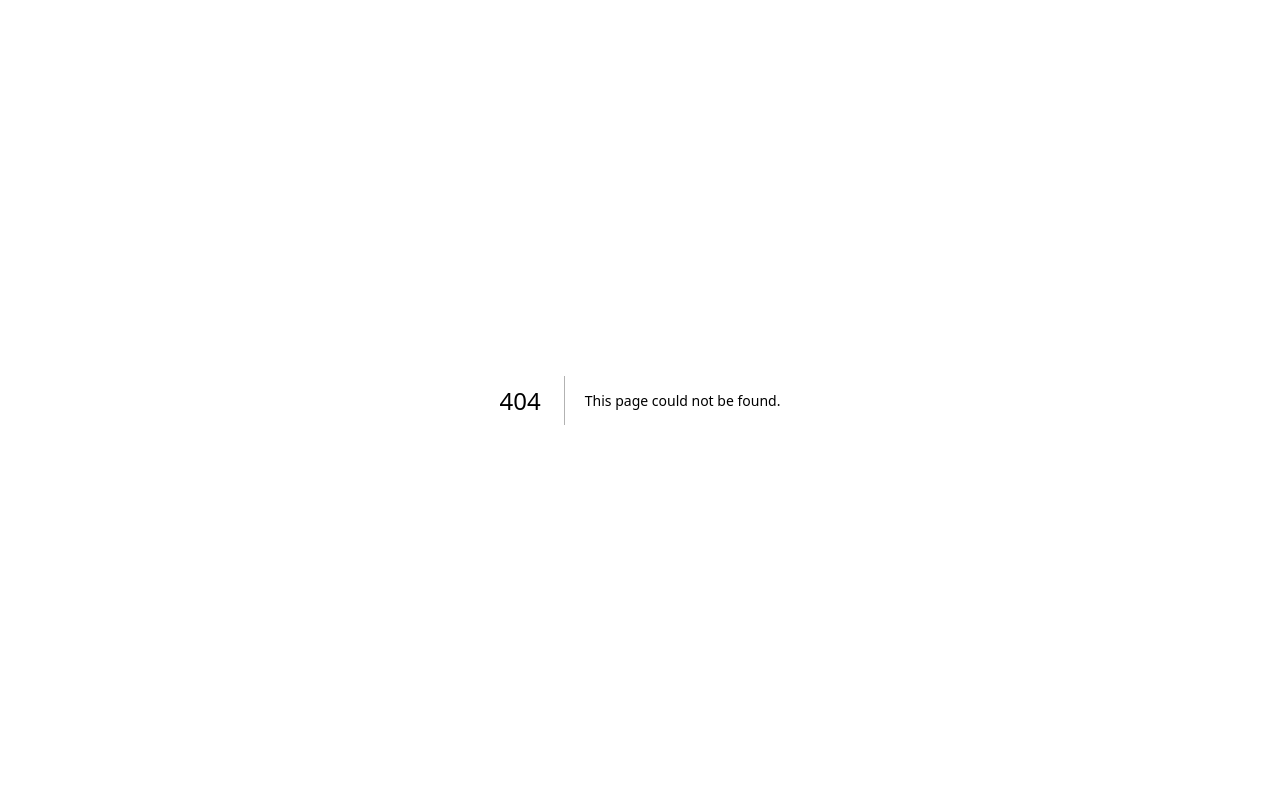
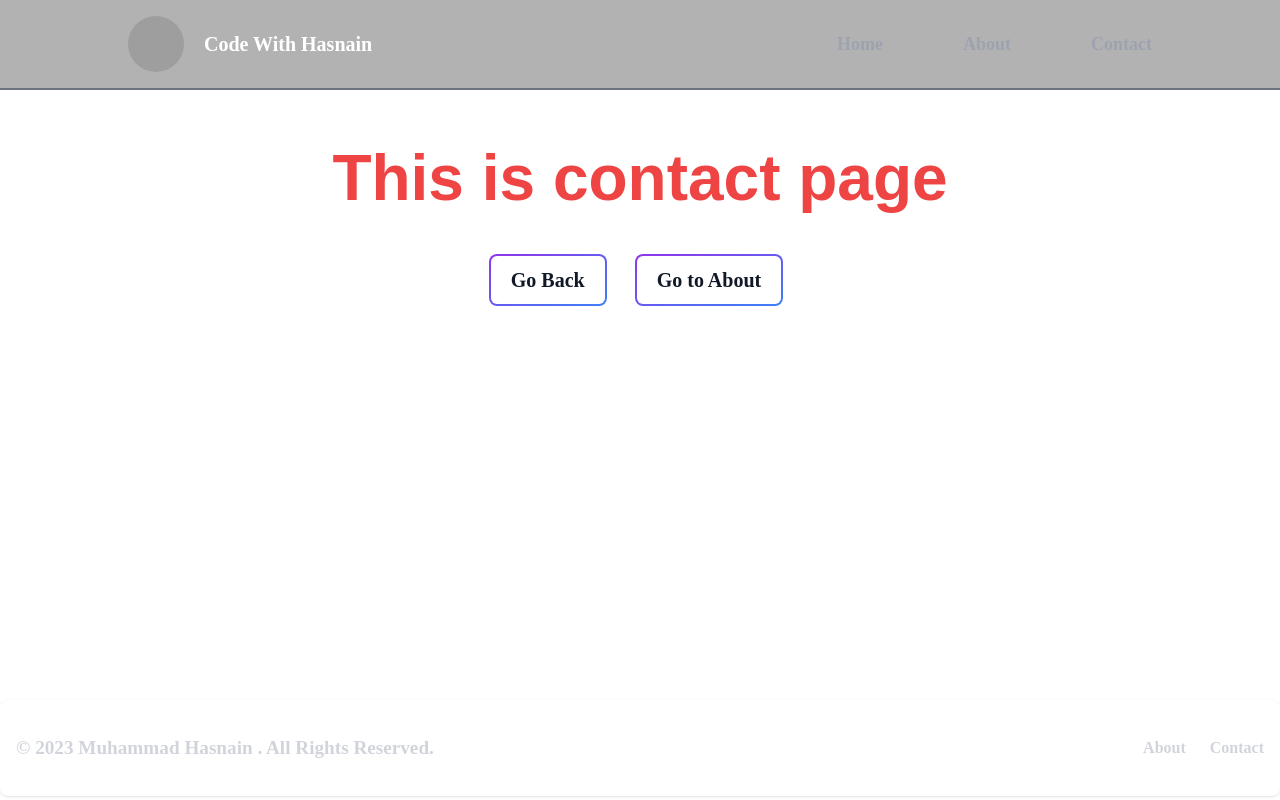
Before and after one commit to mhasnain23/assignment_3, a Next.js app: page /contact in a window 1280 px wide. Before the commit this address had no page. Built offline with nearby package versions, Linux system fonts and the light colour scheme; grey boxes are pictures that could not be loaded.

Commit message:
assignment 3 done ✅

```diff
--- /dev/null
+++ b/src/app/about/page.tsx
@@ -0,0 +1,31 @@
+'use client';
+
+import Link from "next/link";
+import { useRouter } from "next/navigation";
+
+const About = () => {
+
+  const router = useRouter();
+
+  return (
+    <div className="max-w-7xl flex flex-col items-center justify-center gap-7 mx-auto">
+      <h1 className="text-[4rem] text-center mt-10 font-bold text-blue-500">
+        This is about page
+      </h1>
+      <div className="flex items-center justify-center gap-5">
+        <button onClick={()=> router.push("/")} className="relative inline-flex items-center justify-center p-0.5 mb-2 me-2 overflow-hidden text-sm font-medium text-gray-900 rounded-lg group bg-gradient-to-br from-purple-600 to-blue-500 group-hover:from-purple-600 group-hover:to-blue-500 hover:text-white dark:text-white focus:ring-4 focus:outline-none focus:ring-blue-300 dark:focus:ring-blue-800">
+          <span className="text-xl font-[poppins] font-bold relative px-5 py-2.5 transition-all ease-in duration-75 bg-white dark:bg-gray-900 rounded-md group-hover:bg-opacity-0">
+            Go Back
+          </span>
+        </button>
+        <button onClick={()=> router.push("/contact")} className="relative inline-flex items-center justify-center p-0.5 mb-2 me-2 overflow-hidden text-sm font-medium text-gray-900 rounded-lg group bg-gradient-to-br from-purple-600 to-blue-500 group-hover:from-purple-600 group-hover:to-blue-500 hover:text-white dark:text-white focus:ring-4 focus:outline-none focus:ring-blue-300 dark:focus:ring-blue-800">
+          <span className="text-xl font-[poppins] font-bold relative px-5 py-2.5 transition-all ease-in duration-75 bg-white dark:bg-gray-900 rounded-md group-hover:bg-opacity-0">
+            Go to Contact
+          </span>
+        </button>
+      </div>
+    </div>
+  );
+};
+
+export default About;
--- /dev/null
+++ b/src/app/contact/page.tsx
@@ -0,0 +1,35 @@
+'use client';
+
+import { useRouter } from "next/navigation";
+import Link from "next/link";
+
+const Contact = () => {
+
+  const router = useRouter();
+
+  return (
+    <div className="max-w-7xl flex flex-col items-center justify-center gap-7 mx-auto">
+      <h1 className="text-[4rem] text-center mt-10 font-bold text-red-500">
+        This is contact page
+      </h1>
+      <div className="flex items-center justify-center gap-5">
+        <Link href={"/"}>
+          <button onClick={()=> router.push("/")} className="relative inline-flex items-center justify-center p-0.5 mb-2 me-2 overflow-hidden text-sm font-medium text-gray-900 rounded-lg group bg-gradient-to-br from-purple-600 to-blue-500 group-hover:from-purple-600 group-hover:to-blue-500 hover:text-white dark:text-white focus:ring-4 focus:outline-none focus:ring-blue-300 dark:focus:ring-blue-800">
+            <span className="text-xl font-bold font-[poppins] relative px-5 py-2.5 transition-all ease-in duration-75 bg-white dark:bg-gray-900 rounded-md group-hover:bg-opacity-0">
+              Go Back
+            </span>
+          </button>
+        </Link>
+        <Link href={"/about"}>
+          <button onClick={()=> router.push("/about")} className="relative inline-flex items-center justify-center p-0.5 mb-2 me-2 overflow-hidden text-sm font-medium text-gray-900 rounded-lg group bg-gradient-to-br from-purple-600 to-blue-500 group-hover:from-purple-600 group-hover:to-blue-500 hover:text-white dark:text-white focus:ring-4 focus:outline-none focus:ring-blue-300 dark:focus:ring-blue-800">
+            <span className="text-xl font-bold font-[poppins] relative px-5 py-2.5 transition-all ease-in duration-75 bg-white dark:bg-gray-900 rounded-md group-hover:bg-opacity-0">
+              Go to About
+            </span>
+          </button>
+        </Link>
+      </div>
+    </div>
+  );
+};
+
+export default Contact;
--- a/src/app/globals.css
+++ b/src/app/globals.css
@@ -20,6 +20,10 @@ body {
   font-family: Arial, Helvetica, sans-serif;
 }
 
+.w-5{
+  background-image: url("/src/public/logo-image.webp");
+}
+
 @layer utilities {
   .text-balance {
     text-wrap: balance;
--- a/src/app/layout.tsx
+++ b/src/app/layout.tsx
@@ -1,6 +1,8 @@
 import type { Metadata } from "next";
 import localFont from "next/font/local";
 import "./globals.css";
+import Navbar from "@/components/navbar";
+import Footer from "@/components/footer";
 
 const geistSans = localFont({
   src: "./fonts/GeistVF.woff",
@@ -28,7 +30,9 @@ export default function RootLayout({
       <body
         className={`${geistSans.variable} ${geistMono.variable} antialiased`}
       >
+        <Navbar/>
         {children}
+      <Footer/>
       </body>
     </html>
   );
--- a/src/app/page.tsx
+++ b/src/app/page.tsx
@@ -1,101 +1,37 @@
+"use client";
+
+import Card from "@/components/card";
+import Footer from "@/components/footer";
 import Image from "next/image";
+import Link from "next/link";
+import { useRouter } from "next/navigation";
 
 export default function Home() {
+  const router = useRouter();
+
   return (
-    <div className="grid grid-rows-[20px_1fr_20px] items-center justify-items-center min-h-screen p-8 pb-20 gap-16 sm:p-20 font-[family-name:var(--font-geist-sans)]">
-      <main className="flex flex-col gap-8 row-start-2 items-center sm:items-start">
-        <Image
-          className="dark:invert"
-          src="https://nextjs.org/icons/next.svg"
-          alt="Next.js logo"
-          width={180}
-          height={38}
-          priority
-        />
-        <ol className="list-inside list-decimal text-sm text-center sm:text-left font-[family-name:var(--font-geist-mono)]">
-          <li className="mb-2">
-            Get started by editing{" "}
-            <code className="bg-black/[.05] dark:bg-white/[.06] px-1 py-0.5 rounded font-semibold">
-              src/app/page.tsx
-            </code>
-            .
-          </li>
-          <li>Save and see your changes instantly.</li>
-        </ol>
-
-        <div className="flex gap-4 items-center flex-col sm:flex-row">
-          <a
-            className="rounded-full border border-solid border-transparent transition-colors flex items-center justify-center bg-foreground text-background gap-2 hover:bg-[#383838] dark:hover:bg-[#ccc] text-sm sm:text-base h-10 sm:h-12 px-4 sm:px-5"
-            href="https://vercel.com/new?utm_source=create-next-app&utm_medium=appdir-template-tw&utm_campaign=create-next-app"
-            target="_blank"
-            rel="noopener noreferrer"
-          >
-            <Image
-              className="dark:invert"
-              src="https://nextjs.org/icons/vercel.svg"
-              alt="Vercel logomark"
-              width={20}
-              height={20}
-            />
-            Deploy now
-          </a>
-          <a
-            className="rounded-full border border-solid border-black/[.08] dark:border-white/[.145] transition-colors flex items-center justify-center hover:bg-[#f2f2f2] dark:hover:bg-[#1a1a1a] hover:border-transparent text-sm sm:text-base h-10 sm:h-12 px-4 sm:px-5 sm:min-w-44"
-            href="https://nextjs.org/docs?utm_source=create-next-app&utm_medium=appdir-template-tw&utm_campaign=create-next-app"
-            target="_blank"
-            rel="noopener noreferrer"
-          >
-            Read our docs
-          </a>
-        </div>
-      </main>
-      <footer className="row-start-3 flex gap-6 flex-wrap items-center justify-center">
-        <a
-          className="flex items-center gap-2 hover:underline hover:underline-offset-4"
-          href="https://nextjs.org/learn?utm_source=create-next-app&utm_medium=appdir-template-tw&utm_campaign=create-next-app"
-          target="_blank"
-          rel="noopener noreferrer"
+    <main>
+      <div className="flex flex-col gap-5 items-center justify-between py-6">
+        <h1 className="text-[4rem] text-center mt-10 font-bold text-violet-600">
+          Wellcome To Home
+        </h1>
+        <button
+          onClick={() => router.push("/about")}
+          className="relative inline-flex items-center justify-center p-0.5 mb-2 me-2 overflow-hidden text-sm font-medium text-gray-900 rounded-lg group bg-gradient-to-br from-purple-600 to-blue-500 group-hover:from-purple-600 group-hover:to-blue-500 hover:text-white dark:text-white focus:ring-4 focus:outline-none focus:ring-blue-300 dark:focus:ring-blue-800"
         >
-          <Image
-            aria-hidden
-            src="https://nextjs.org/icons/file.svg"
-            alt="File icon"
-            width={16}
-            height={16}
-          />
-          Learn
-        </a>
-        <a
-          className="flex items-center gap-2 hover:underline hover:underline-offset-4"
-          href="https://vercel.com/templates?framework=next.js&utm_source=create-next-app&utm_medium=appdir-template-tw&utm_campaign=create-next-app"
-          target="_blank"
-          rel="noopener noreferrer"
-        >
-          <Image
-            aria-hidden
-            src="https://nextjs.org/icons/window.svg"
-            alt="Window icon"
-            width={16}
-            height={16}
-          />
-          Examples
-        </a>
-        <a
-          className="flex items-center gap-2 hover:underline hover:underline-offset-4"
-          href="https://nextjs.org?utm_source=create-next-app&utm_medium=appdir-template-tw&utm_campaign=create-next-app"
-          target="_blank"
-          rel="noopener noreferrer"
-        >
-          <Image
-            aria-hidden
-            src="https://nextjs.org/icons/globe.svg"
-            alt="Globe icon"
-            width={16}
-            height={16}
-          />
-          Go to nextjs.org →
-        </a>
-      </footer>
-    </div>
+          <span className="text-xl font-bold font-[poppins] relative px-5 py-2.5 transition-all ease-in duration-75 bg-white dark:bg-gray-900 rounded-md group-hover:bg-opacity-0">
+            Go to About
+          </span>
+        </button>
+      </div>
+      <div className="max-w-7xl mt-16 flex flex-col items-center justify-center mx-auto">
+        <h1 className="mb-4 font-[poppins] text-[2.34rem] font-extrabold text-gray-900 dark:text-white md:text-5xl lg:text-6xl">
+          <span className="text-transparent bg-clip-text bg-gradient-to-r to-emerald-600 from-sky-400">
+            Props Data
+          </span>
+        </h1>
+        <Card name={"Hasnain"} Id={166548} day={"Monday 2pm - 5pm"} />
+      </div>
+    </main>
   );
 }
--- /dev/null
+++ b/src/components/card.tsx
@@ -0,0 +1,11 @@
+const Card = (props: any) => {
+  return (
+    <div className="flex flex-col pl-5 items-start justify-center border-2 w-52 h-24">
+      <h2>Name: {props.name}</h2>
+      <h2>Id: {props.Id}</h2>
+      <h2>Day: {props.day}</h2>
+    </div>
+  );
+};
+
+export default Card;
--- /dev/null
+++ b/src/components/footer.tsx
@@ -0,0 +1,38 @@
+import Link from "next/link";
+import React from "react";
+
+const Footer = () => {
+  return (
+    <div>
+      <footer className="fixed bottom-[-12px] w-full mx-auto bg-white rounded-lg shadow m-4 dark:bg-gray-800">
+        <div className="w-full h-24 mx-auto max-w-screen-xl p-4 md:flex md:items-center md:justify-between">
+          <span className="font-semibold  font-[poppins] text-[1.2rem] text-gray-300 sm:text-center dark:text-gray-300">
+            © 2023{" "}
+            <Link
+              href="https://www.linkedin.com/in/muhammad-hasnain-776h86/"
+              target="_blank"
+              className="hover:underline"
+            >
+              Muhammad Hasnain
+            </Link>{" "}
+            . All Rights Reserved.
+          </span>
+          <ul className="flex flex-wrap items-center mt-3 font-bold font-[poppins] text-md text-gray-300 dark:text-gray-300 sm:mt-0">
+            <li>
+              <Link href="/about" className="hover:underline me-4 md:me-6">
+                About
+              </Link>
+            </li>
+            <li>
+              <Link href="/contact" className="hover:underline">
+                Contact
+              </Link>
+            </li>
+          </ul>
+        </div>
+      </footer>
+    </div>
+  );
+};
+
+export default Footer;
--- /dev/null
+++ b/src/components/navbar.tsx
@@ -0,0 +1,45 @@
+import Image from "next/image";
+import Link from "next/link";
+import React from "react";
+
+const Navbar = () => {
+  return (
+    <div className="max-w-7xl mx-auto">
+      <header className=" flex items-center justify-between py-4 px-32 bg-black/30 backdrop-blur-md border-b-2 border-gray-500 dark:bg-black/30 opacity-1">
+        <div className="flex items-center justify-between gap-5">
+          <img
+            src={
+              "https://media.licdn.com/dms/image/v2/D4E03AQHz_ChRY2zXRw/profile-displayphoto-shrink_800_800/profile-displayphoto-shrink_800_800/0/1726402019835?e=1732752000&v=beta&t=s0iZSXtDDijvN2CxjqUnZBmGKp-KCm0eeHiXdNoR7Xc"
+            }
+            alt="logo-images"
+            className="w-14 h-14 rounded-full object-cover"
+          />
+          <Link href={"/"}>
+            <h1 className="text-xl font-semibold font-[poppins] text-white transition-all duration-300 hover:text-emerald-500">
+              Code With <span>Hasnain</span>
+            </h1>
+          </Link>
+        </div>
+        <div className="flex gap-20">
+          <Link href={"/"}>
+            <span className="text-gray-400 text-lg font-bold hover:text-white font-[poppins] active:text-gray-300 transition-all duration-300">
+              Home
+            </span>
+          </Link>
+          <Link href={"/about"}>
+            <span className="text-gray-400 text-lg font-bold hover:text-white font-[poppins] active:text-gray-300 transition-all duration-300">
+              About
+            </span>
+          </Link>
+          <Link href={"/contact"}>
+            <span className="text-gray-400 text-lg font-bold hover:text-white font-[poppins] active:text-gray-300 transition-all duration-300">
+              Contact
+            </span>
+          </Link>
+        </div>
+      </header>
+    </div>
+  );
+};
+
+export default Navbar;
```
